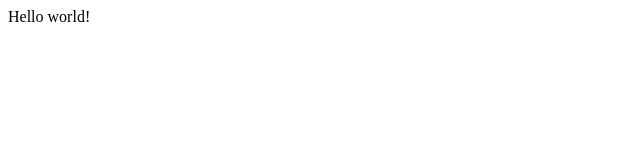
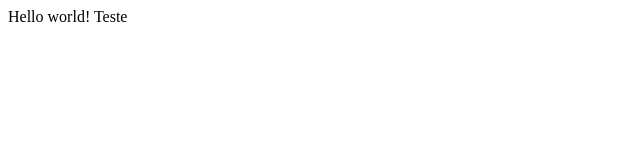
Before and after one commit to fernanda-freitas/personal-website, a Gatsby site: page / in a window 1280 px wide. Shown: the full height of the page, 0-640 px from the left. Built offline with nearby package versions, Linux system fonts and the light colour scheme; Gatsby itself is replaced by a stand-in of ours.

Commit message:
test commit

```diff
--- a/src/pages/index.js
+++ b/src/pages/index.js
@@ -1,5 +1,5 @@
 import React from "react"
 
 export default function Home() {
-  return <div>Hello world!</div>
+  return <div>Hello world! Teste</div>
 }
```
